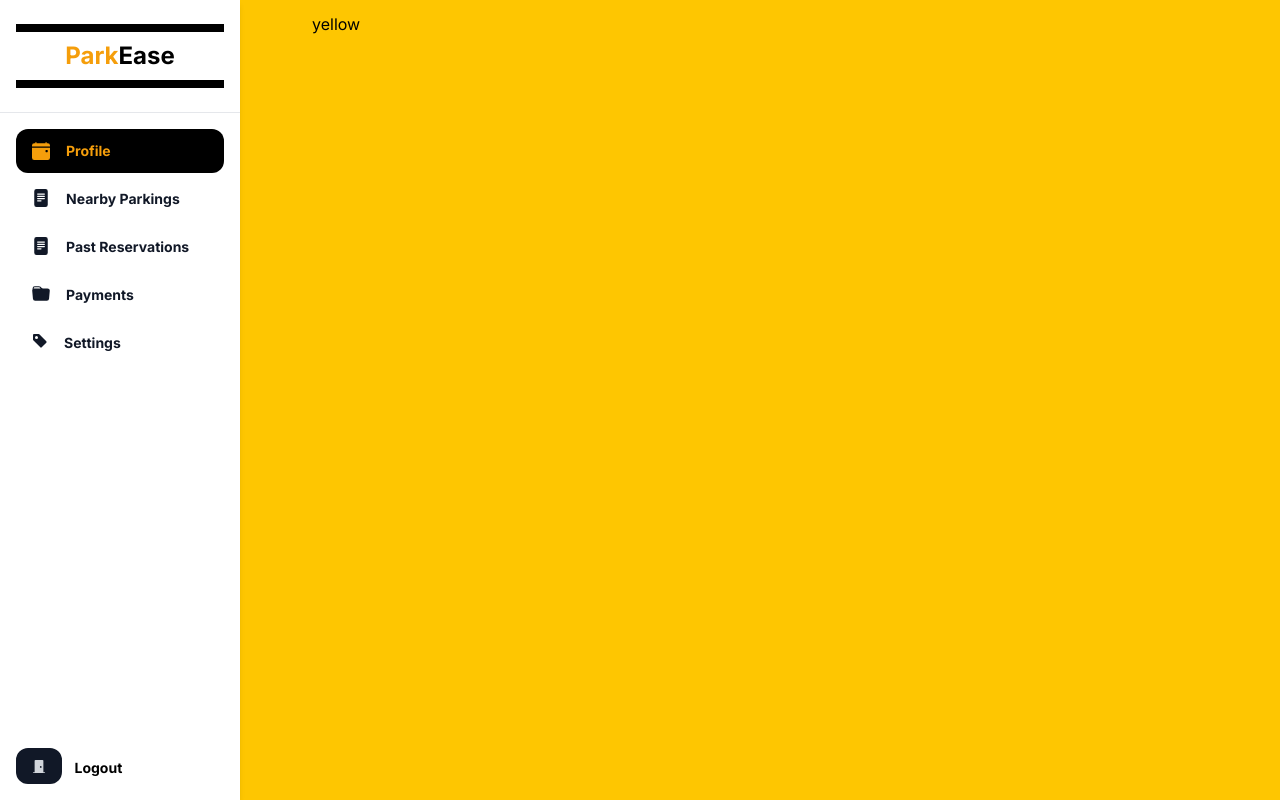
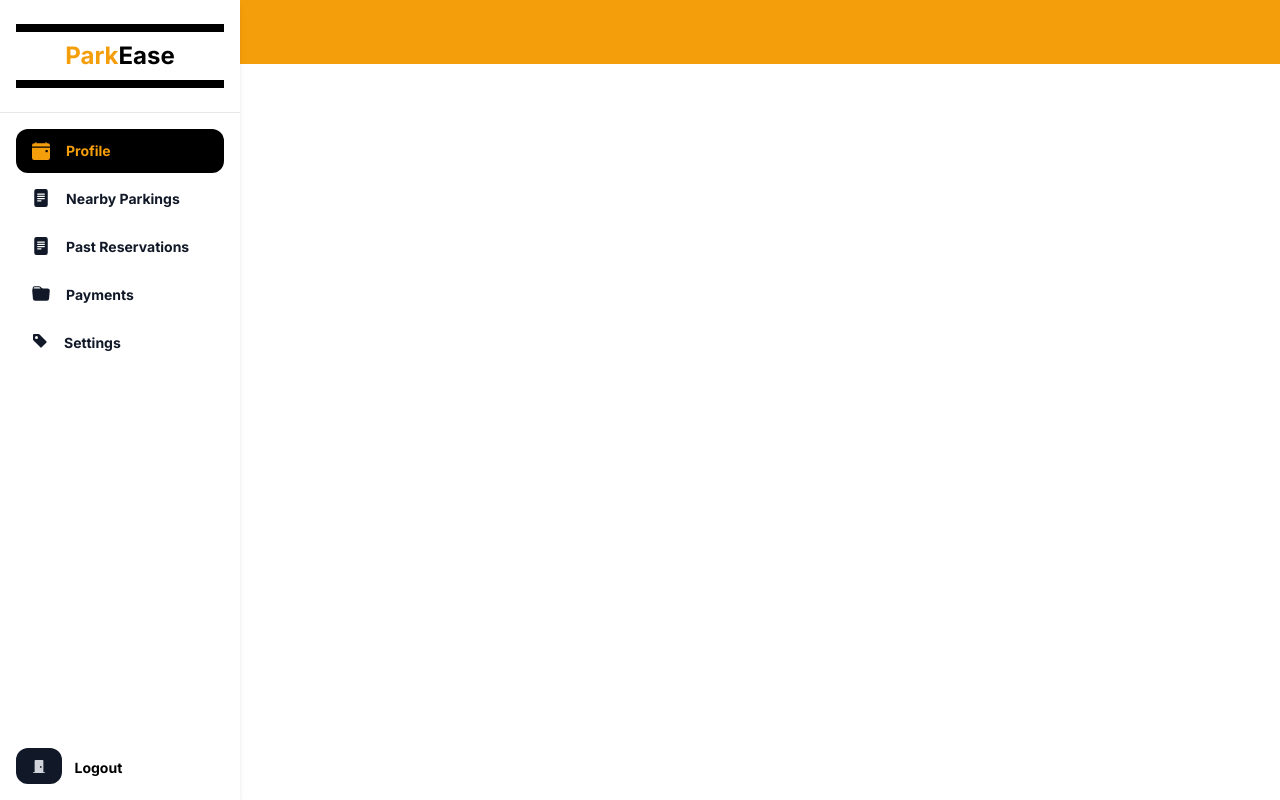
Before and after one commit to sugvr/ParkEase, a Next.js app in the folder client/: page /myaccount in a window 1280 px wide. Built offline with nearby package versions, Linux system fonts and the light colour scheme.

Commit message:
loading component

```diff
--- a/client/app/myaccount/profile/profile.tsx
+++ b/client/app/myaccount/profile/profile.tsx
@@ -2,11 +2,11 @@ import Getcolor from "@/Constants/GetColors";
 
 const Profile = () => {
     return (
-        <body className="relative bg-yellow-50 overflow-hidden max-h-screen">
-            <header className="fixed right-0 top-0 left-60 bg-yellow-50 py-3 px-4 h-16">
+        <body className="relative bg-white overflow-hidden max-h-screen">
+            <header className="fixed right-0 top-0 left-60 bg-amber-500 py-3 px-4 h-16">
                 <div className="max-w-4xl mx-auto">
                     <div className="flex items-center justify-between">
-                        yellow
+
                     </div>
                 </div>
             </header>
--- a/client/package.json
+++ b/client/package.json
@@ -9,6 +9,8 @@
     "lint": "next lint"
   },
   "dependencies": {
+    "@emotion/react": "^11.11.1",
+    "@emotion/styled": "^11.11.0",
     "@hookform/resolvers": "^3.3.2",
     "@prisma/client": "^5.7.1",
     "@radix-ui/react-label": "^2.0.2",
@@ -25,6 +27,7 @@
     "react-feather": "^2.0.10",
     "react-hook-form": "^7.49.2",
     "react-redux": "^9.0.4",
+    "react-spinners": "^0.13.8",
     "tailwind-merge": "^2.1.0",
     "tailwindcss-animate": "^1.0.7",
     "zod": "^3.22.4"
```
Also changed, not shown: client/Components/Forms/SignUpPage.tsx (+9 -2 lines), client/Components/loading.tsx (added, +11 -0 lines), 1 other file (tests, documents, lock files or other folders).
